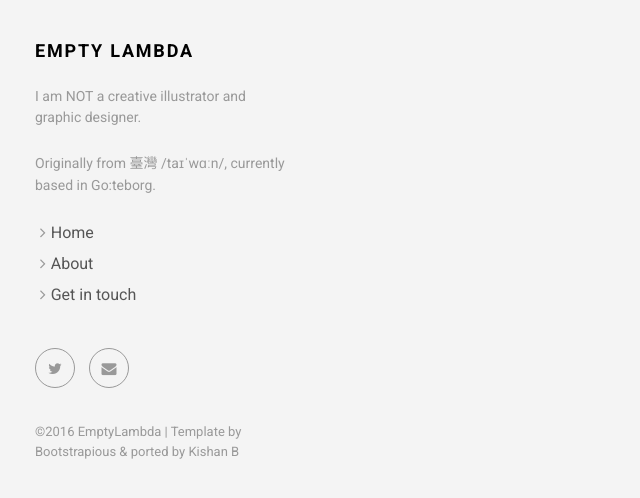
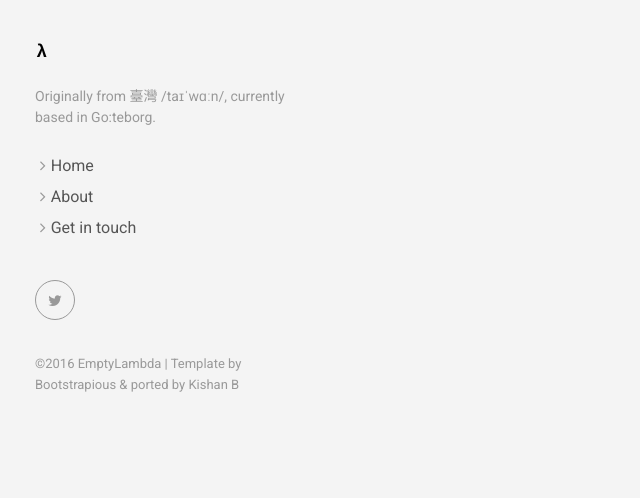
Before and after one commit to emptylambda/emptylambda.github.io, a plain HTML site: page index.html in a window 1280 px wide. Shown: the whole page, without its empty margins (0-640 px from the left). Drawn offline with Linux system fonts and the light colour scheme.

Commit message:
update website

```diff
--- a/css/style.sea.css
+++ b/css/style.sea.css
@@ -333,7 +333,7 @@ SIDEBAR + RIGHT COLUMN
 }
 .sidebar-heading {
   font-size: 18px;
-  text-transform: uppercase;
+  /* text-transform: uppercase; */  /* not my taste */
   letter-spacing: 0.1em;
 }
 .sidebar-heading a {
--- a/index.html
+++ b/index.html
@@ -3,8 +3,8 @@
 <head>
 	<meta name="generator" content="Hugo 0.17" /><meta charset="utf-8">
 <meta http-equiv="X-UA-Compatible" content="IE=edge">
-<title>Empty Lambda</title>
-<meta name="description" content="Applicative . Formal Methods">
+<title>󠇨λ</title>
+<meta name="description" content="reason with me">
 <meta name="viewport" content="width=device-width, initial-scale=1">
 <meta name="robots" content="all,follow">
 <meta name="googlebot" content="index,follow,snippet,archive">
@@ -21,8 +21,8 @@
 <link href="http://emptylambda.github.io/css/custom.css" rel="stylesheet">
 <link rel="shortcut icon" href="http://emptylambda.github.io/img/favicon.png">
 
-  <link href="http://emptylambda.github.io/index.xml" rel="alternate" type="application/rss+xml" title="Empty Lambda" />
-  <link href="http://emptylambda.github.io/index.xml" rel="feed" type="application/rss+xml" title="Empty Lambda" />
+  <link href="http://emptylambda.github.io/index.xml" rel="alternate" type="application/rss+xml" title="󠇨λ" />
+  <link href="http://emptylambda.github.io/index.xml" rel="feed" type="application/rss+xml" title="󠇨λ" />
 
 
 </head>
@@ -32,9 +32,11 @@
           <div class="row row-offcanvas row-offcanvas-left">
               <div id="sidebar" class="col-xs-6 col-sm-4 col-md-3 sidebar-offcanvas">
   <div class="sidebar-content">
-    <h1 class="sidebar-heading"><a href="/">Empty Lambda</a></h1>
+    <h1 class="sidebar-heading"><a href="/">󠇨λ</a></h1>
 
-      <p class="sidebar-p">I am NOT a creative illustrator and graphic designer.</p>
+
+
+
 
       <p class="sidebar-p">Originally from 臺灣 /taɪˈwɑːn/, currently based in Go:teborg.</p>
 
@@ -52,15 +54,11 @@
 
 
 
-  <a href="full%20profile%20url" data-animate-hover="pulse" class="external twitter">
+  <a href="https://twitter.com/JeffChe92477672" data-animate-hover="pulse" class="external twitter">
     <i class="fa fa-twitter"></i>
   </a>
 
 
-
-  <a href="mailto:email@example.com" data-animate-hover="pulse" class="email">
-    <i class="fa fa-envelope"></i>
-  </a>
 
 </p>
 
@@ -83,7 +81,7 @@
   <div class="col-xs-12 col-sm-8 col-md-9 content-column">
     <div class="small-navbar visible-xs">
   <button type="button" data-toggle="offcanvas" class="btn btn-ghost pull-left"> <i class="fa fa-align-left"> </i>Menu</button>
-  <h1 class="small-navbar-heading"><a href="/">Empty Lambda</a></h1>
+  <h1 class="small-navbar-heading"><a href="/">󠇨λ</a></h1>
 </div>
 
     <div class="grid">
--- a/index.xml
+++ b/index.xml
@@ -1,9 +1,9 @@
 <?xml version="1.0" encoding="utf-8" standalone="yes" ?>
 <rss version="2.0" xmlns:atom="http://www.w3.org/2005/Atom">
   <channel>
-    <title>Empty Lambda</title>
+    <title>󠇨λ</title>
     <link>http://emptylambda.github.io/index.xml</link>
-    <description>Recent content on Empty Lambda</description>
+    <description>Recent content on 󠇨λ</description>
     <generator>Hugo -- gohugo.io</generator>
     <language>en-us</language>
     <copyright>&amp;copy;2016 EmptyLambda</copyright>
```
